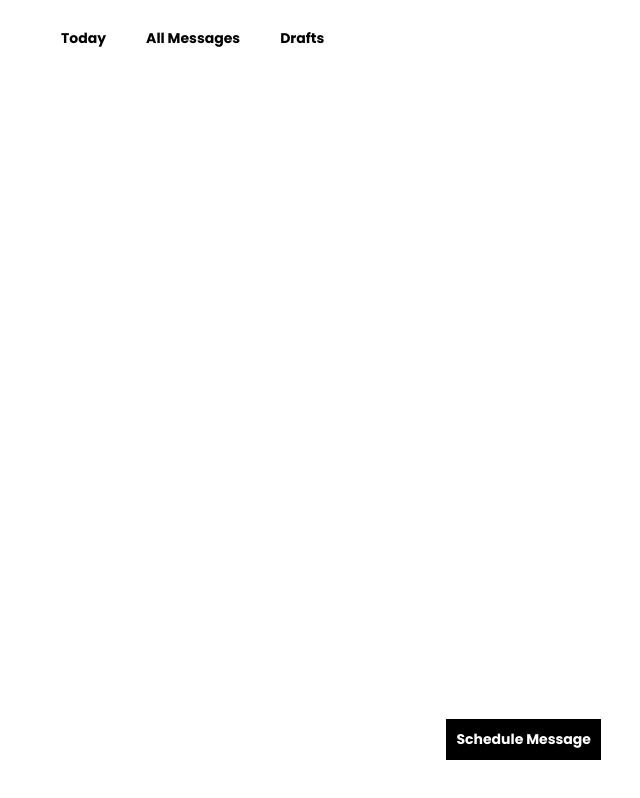
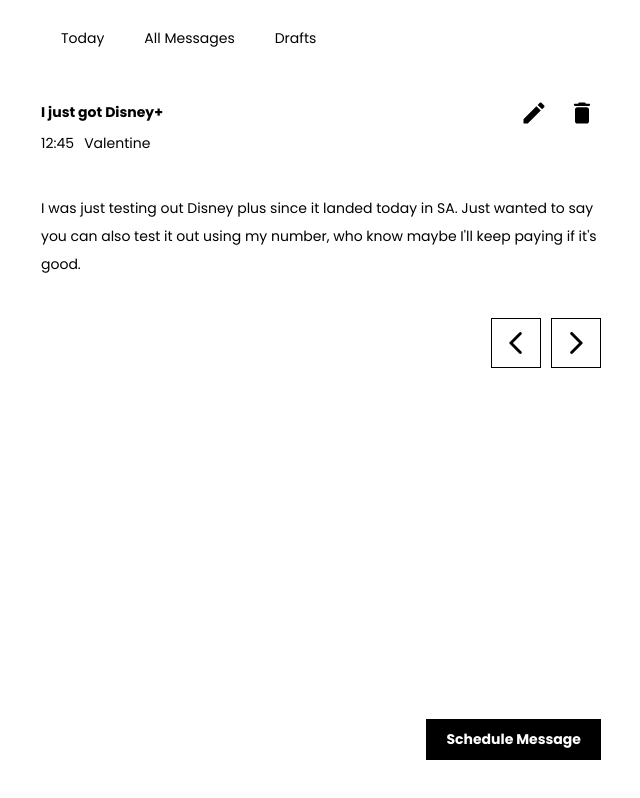
Before and after one commit to Ngoakor12/message-later, a React (Vite) app in the folder frontend/: page /message/1 in a window 1280 px wide. Shown: the whole page, without its empty margins (319-959 px from the left). Built offline with nearby package versions, Linux system fonts and the light colour scheme.

Commit message:
chore: style message details page

```diff
--- a/frontend/src/components/RoutesComponent.jsx
+++ b/frontend/src/components/RoutesComponent.jsx
@@ -3,6 +3,7 @@
 import Drafts from "../features/messages/Drafts";
 import Today from "../features/messages/Today";
 import ScheduleMessage from "./ScheduleMessage";
+import MessageDetails from "../features/messages/MessageDetails";
 
 function RoutesComponent() {
   return (
@@ -16,6 +17,7 @@
       <Route exact path="/all-messages" element={<AllMessages />} />
       <Route exact path="/drafts" element={<Drafts />} />
       <Route exact path="/schedule-message" element={<ScheduleMessage />} />
+      <Route exact path="/message/:id" element={<MessageDetails />} />
     </Routes>
   );
 }
--- a/frontend/src/components/ScheduleMessageButton.jsx
+++ b/frontend/src/components/ScheduleMessageButton.jsx
@@ -1,9 +1,17 @@
-import { Link } from "react-router-dom";
+import { Link, useLocation } from "react-router-dom";
 import { AddIcon } from "../Icons";
 
 function ScheduleMessageButton() {
+  const { pathname } = useLocation();
+  const newPath = pathname.split("/")[1];
+
   return (
-    <Link to={"/schedule-message"} className="schedule-message-button">
+    <Link
+      to={"/schedule-message"}
+      className={`schedule-message-button ${
+        newPath === "schedule-message" ? "hide-schedule-message-button" : ""
+      }`}
+    >
       <div className="label">Schedule Message</div>
       <div className="add-icon">
         <AddIcon />
--- a/frontend/src/features/messages/MessageDetails.jsx
+++ b/frontend/src/features/messages/MessageDetails.jsx
@@ -1,39 +1,61 @@
-import { BackArrowIcon, EditIcon, ForwardArrowIcon } from "../../Icons";
+import { useParams } from "react-router-dom";
+import {
+  BackArrowIcon,
+  DeleteIcon,
+  EditIcon,
+  ForwardArrowIcon,
+} from "../../Icons";
+import messages from "../../mock-messages";
 
 function MessageDetails() {
-  return (
-    <div>
-      <div>
-        <div>title</div>
-        <div>
-          <div>edit message</div>
-          <div>
-            <EditIcon />
+  const { id } = useParams();
+  const message = messages.find((msg) => msg.messageId === Number(id));
+
+  return message ? (
+    <div className="message-details">
+      <div className="title-edit-time-recipient">
+        <div className="title-edit">
+          <div className="title">{message.title}</div>
+          <div className="edit-delete-buttons">
+            <div className="edit-button">
+              <div className="label">Edit message</div>
+              <div className="edit-icon">
+                <EditIcon />
+              </div>
+            </div>
+            <div className="delete-button">
+              <div className="label">Delete message</div>
+              <div className="delete-icon">
+                <DeleteIcon />
+              </div>
+            </div>
           </div>
         </div>
+        <div className="time-recipient">
+          <div>{message.time}</div>
+          <div>{message.recipientName}</div>
+        </div>
       </div>
-      <div>
-        <div>time</div>
-        <div>recipient name</div>
+      <div className="body">
+        <p className="text">{message.body}</p>
       </div>
-      <div>
-        <div>recipient name</div>
-      </div>
-      <div>
-        <div>
-          <div>previous message</div>
-          <div>
+      <div className="next-back-buttons">
+        <div className="back-button">
+          <div className="back-arrow-icon">
             <BackArrowIcon />
           </div>
+          <div className="label">Back</div>
         </div>
-        <div>
-          <div>next message</div>
-          <div>
+        <div className="next-button">
+          <div className="label">Next</div>
+          <div className="next-arrow-icon">
             <ForwardArrowIcon />
           </div>
         </div>
       </div>
     </div>
+  ) : (
+    "Message loading..."
   );
 }
 
--- a/frontend/src/features/messages/MessageSummary.jsx
+++ b/frontend/src/features/messages/MessageSummary.jsx
@@ -4,7 +4,7 @@
 function MessageSummary({ message }) {
   return (
     <div className="message-summary-wrapper">
-      <Link to={"/schedule-message"} className="message-summary">
+      <Link to={`/message/${message.messageId}`} className="message-summary">
         <div className="left">
           <div className="status-icon"></div>
         </div>
--- a/frontend/src/index.css
+++ b/frontend/src/index.css
@@ -45,12 +45,12 @@
 .nav-item{
   text-decoration: none;
   padding: 8px 20px;
-  font-weight: 700;
   color: #000;
   min-width: max-content;
 }
 
 .active-nav-item{
+  font-weight: 700;
   background-color: #D9D9D9;
 }
 
@@ -124,20 +124,109 @@
   bottom: 0;
   align-self: flex-end;
   /* right: auto; */
-  padding: 20px 0px 40px 20px;
+  padding: 10px;
+  margin-bottom: 40px;
+  background-color: #000;
+  border-radius: 50%;
 }
 
 .schedule-message-button .label{
-  background-color: #000;
-  padding: 10px;
+  /* padding: 10px; */
   display: none;
 }
 
 .schedule-message-button .add-icon{
-  background-color: #000;
-  padding: 10px;
+  /* background-color: #000; */
+  /* padding: 10px; */
   display: flex;
-  border-radius: 50%;
+
+}
+
+.message-details{
+  display: flex;
+  flex-direction: column;
+  gap: 40px;
+}
+.message-details .title-edit-time-recipient{
+  display: flex;
+  flex-direction: column;
+  gap: 10px;
+}
+
+.message-details .title{
+  font-weight: 700;
+}
+
+.message-details .title-edit{
+  display: flex;
+  align-items: center;
+}
+
+.message-details .title-edit .edit-delete-buttons{
+  display: flex;
+  align-items: center;
+  justify-content: center;
+  position: absolute;
+  right: 20px;
+  gap: 10px;
+}
+
+.message-details .title-edit .edit-delete-buttons .edit-button .edit-icon,.message-details .title-edit .edit-delete-buttons .delete-button .delete-icon{
+  display: flex;
+  align-items: center;
+  padding: 5px;
+}
+
+
+.message-details .title-edit .edit-button .label,.message-details .title-edit .delete-button .label{
+  display: none;
+  align-items: center;
+  /* position: absolute;
+  right: 20px;
+  gap: 5px; */
+}
+
+.message-details .title-edit .edit-button .edit-icon{
+  display: flex;
+  align-items: center;
+  /* position: absolute;
+  right: 20px;
+  gap: 5px; */
+}
+
+.message-details .time-recipient{
+  display: flex;
+  gap: 10px;
+}
+
+.message-details .body .text{
+  line-height: 28px;
+}
+
+.message-details .next-back-buttons{
+  display: flex;
+  justify-content: flex-end;
+  gap: 10px;
+}
+
+.message-details .next-back-buttons .back-button,.message-details .next-back-buttons .next-button{
+  display: flex;
+  align-items: center;
+  justify-content: center;
+  border: 1px solid #000;
+  padding: 10px 10px ;
+}
+
+.message-details .next-back-buttons .back-button .label,.message-details .next-back-buttons .next-button .label{
+  display: none;
+  font-weight: 700;
+}
+
+.message-details .next-back-buttons .back-button .back-arrow-icon,.message-details .next-back-buttons .next-button .next-arrow-icon{
+  display: flex;
+}
+.hide-schedule-message-button{
+  display: none;
 }
 
 
@@ -156,6 +245,10 @@
     right: 20px;
   }
 
+  .schedule-message-button {
+    padding: 10px 20px;
+    border-radius: 0;
+  }
   .schedule-message-button .label{
     display: flex;
   }
@@ -163,4 +256,16 @@
   .schedule-message-button .add-icon{
     display: none;
   }
+
+  .message-details .next-back-buttons .back-button,.message-details .next-back-buttons .next-button{
+    gap: 5px;
+  }
+
+  .message-details .next-back-buttons .back-button .back-arrow-icon,.message-details .next-back-buttons .next-button .next-arrow-icon{
+    /* display: none; */
+  }
+
+  .message-details .next-back-buttons .back-button .label,.message-details .next-back-buttons .next-button .label{
+    /* display: flex; */
+  }
 }
```
